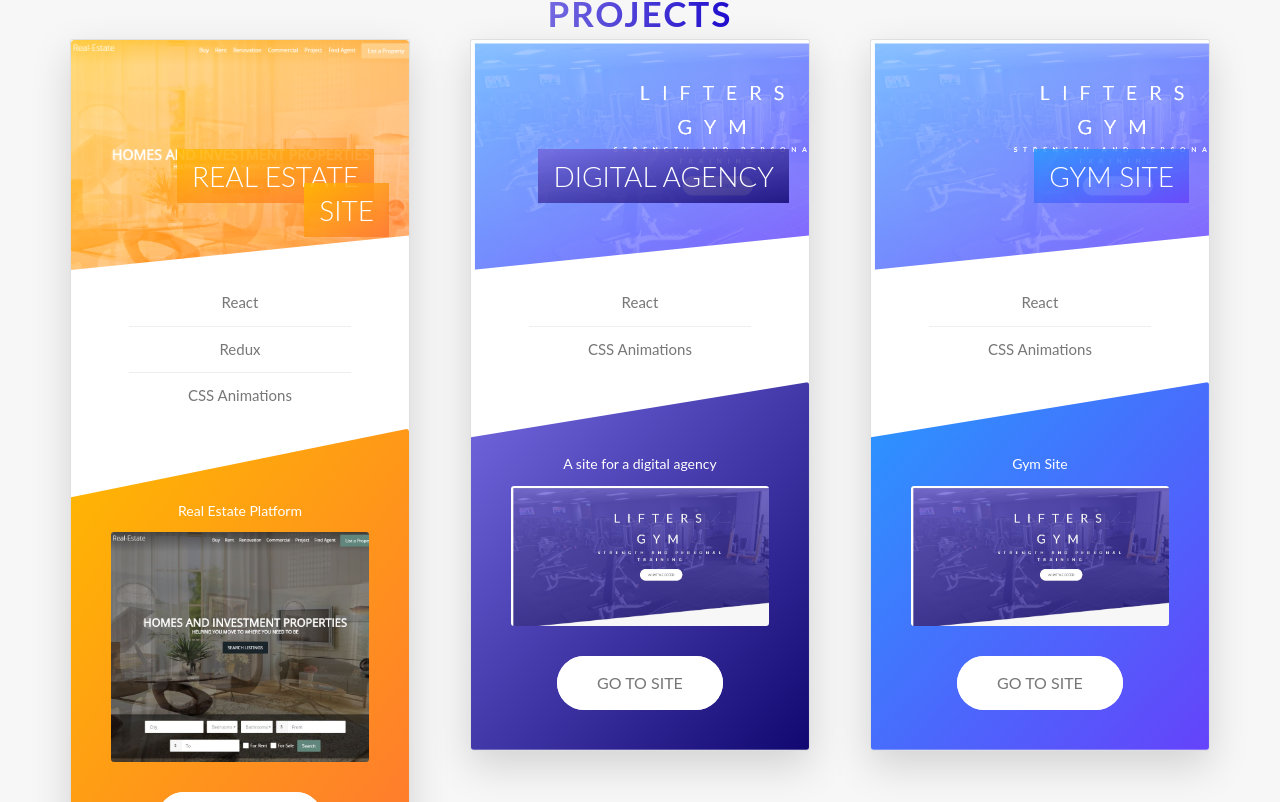
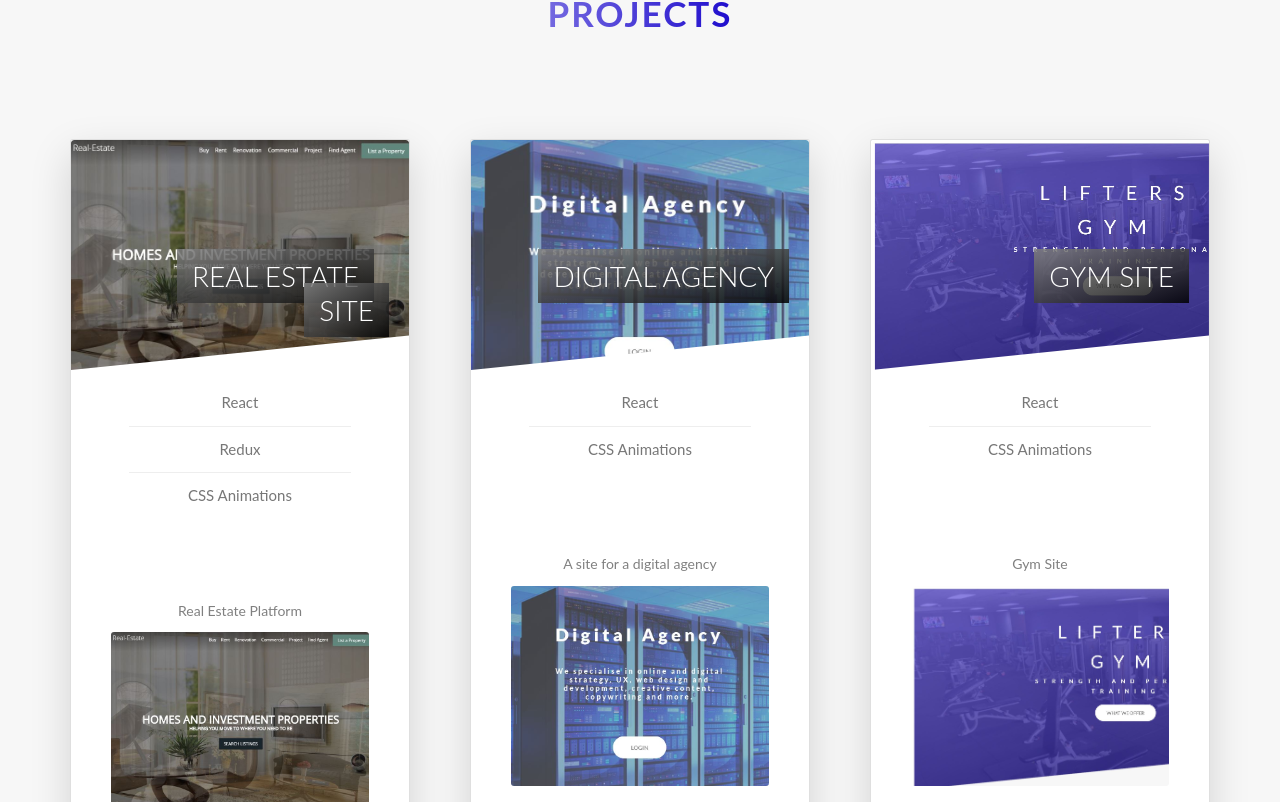
Before and after one commit to Jason30102212/my-portfolio-app, a React (Create React App) app: page / in a window 1280 px wide. Shown: the part 958-1760 px from the top of the page. Built offline with nearby package versions, Linux system fonts and the light colour scheme; a web font is replaced by a local one.

Commit message:
Updated css

```diff
--- a/src/Component/Common/Cards/CardOne/index.js
+++ b/src/Component/Common/Cards/CardOne/index.js
@@ -8,7 +8,7 @@ class CardOne extends Component {
   render() {
     return(
       <div class="card">
-        <div class="card__side card__side--front card__side--front">
+        <div class="card__side card__side--front">
           <div class={`card__picture card__picture--${this.props.image}`}>
             &nbsp;
           </div>
@@ -68,7 +68,7 @@ class CardOne extends Component {
                 ''
                }
             </div>
-            <a href="#popup" class="btn btn--white">{this.props.buttonText}</a>
+            <a href={this.props.link} target="_blank" class="btn btn--white">{this.props.buttonText}</a>
           </div>
         </div>
       </div>
--- a/src/Component/Layout/Footer/index.js
+++ b/src/Component/Layout/Footer/index.js
@@ -6,11 +6,6 @@ class Footer extends Component {
     return(
       <footer class="footer">
         <div className="footer__logo-box">
-        <picture class="footer__logo">
-          <source srcset="img/logo-green-small-1x.png 1x, img/logo-green-small-2x.png 2x"
-                  media="(max-width: 37.5em)" />
-          <img srcset="img/logo-green-1x.png 1x, img/logo-green-2x.png 2x" alt="Full logo" src="img/logo-green-2x.png" />
-        </picture>
         </div>
 
         <div class="row">
--- a/src/Component/Layout/Projects/index.js
+++ b/src/Component/Layout/Projects/index.js
@@ -28,19 +28,21 @@ class Projects extends Component {
               rearLarge=""
               rearSmallTwo=""
               buttonText="Go to site"
+              link="https://real-estate-site.herokuapp.com/"
             />
           </div>
           <div className="col-1-of-3">
             <CardOne
               heading="Digital Agency"
               color="primary"
-              image="gym-site"
+              image="digital-agency"
               item1="React"
               item2="CSS Animations"
               rearSmallOne="A site for a digital agency"
               rearLarge=""
               rearSmallTwo=""
               buttonText="Go to site"
+              link="https://digital-agency-one.herokuapp.com/"
             />
           </div>
           <div className="col-1-of-3">
@@ -54,6 +56,7 @@ class Projects extends Component {
               rearLarge=""
               rearSmallTwo=""
               buttonText="Go to site"
+              link="https://gym-site-one.herokuapp.com/"
             />
           </div>
         </div>
--- a/src/css/style.css
+++ b/src/css/style.css
@@ -352,14 +352,14 @@ body {
     .card__side--front {
       background-color: #fff; }
     .card__side--back {
-      background-color: #fff;
+      background-color: grey;
       transform: rotateY(180deg); }
       .card__side--back-secondary {
-        background-image: linear-gradient(to right bottom, #ffb900, #ff7730); }
+        background-image: linear-gradient(to right bottom, white, white); }
       .card__side--back-primary {
-        background-image: linear-gradient(to right bottom, #7469e0, #120871); }
+        background-image: linear-gradient(to right bottom, white, white); }
       .card__side--back-tertiary {
-        background-image: linear-gradient(to right bottom, #2998ff, #6543fa); }
+        background-image: linear-gradient(to right bottom, white, white); }
   .card:hover .card__side--front {
     transform: rotateY(-180deg); }
   .card:hover .card__side--back {
@@ -373,11 +373,11 @@ body {
     border-top-left-radius: 3px;
     border-top-right-radius: 3px; }
     .card__picture--real-estate {
-      background-image: linear-gradient(to right bottom, #ffb900, #ff7730), url(../images/sites/real-estate.JPG); }
-    .card__picture--digital-agency-site {
-      background-image: linear-gradient(to right bottom, #7469e0, #120871), url(../images/eosLogo.png); }
+      background-image: url(../images/sites/real-estate.JPG); }
+    .card__picture--digital-agency {
+      background-image: url(../images/sites/digital-agency.JPG); }
     .card__picture--gym-site {
-      background-image: linear-gradient(to right bottom, #2998ff, #6543fa), url(../images/sites/gym-site.JPG); }
+      background-image: url(../images/sites/gym-site.JPG); }
   .card__heading {
     font-size: 2.8rem;
     font-weight: 300;
@@ -393,11 +393,11 @@ body {
     -webkit-box-decoration-break: clone;
     box-decoration-break: clone; }
     .card__heading-span--secondary {
-      background-image: linear-gradient(to right bottom, rgba(255, 185, 0, 0.85), rgba(255, 119, 48, 0.85)); }
+      background-image: linear-gradient(to right bottom, rgba(128, 128, 128, 0.85), rgba(0, 0, 0, 0.85)); }
     .card__heading-span--primary {
-      background-image: linear-gradient(to right bottom, rgba(116, 105, 224, 0.85), rgba(18, 8, 113, 0.85)); }
+      background-image: linear-gradient(to right bottom, rgba(128, 128, 128, 0.85), rgba(0, 0, 0, 0.85)); }
     .card__heading-span--tertiary {
-      background-image: linear-gradient(to right bottom, rgba(41, 152, 255, 0.85), rgba(101, 67, 250, 0.85)); }
+      background-image: linear-gradient(to right bottom, rgba(128, 128, 128, 0.85), rgba(0, 0, 0, 0.85)); }
   .card__details {
     padding: 3rem; }
     .card__details ul {
@@ -423,6 +423,7 @@ body {
     margin-bottom: 8rem; }
   .card__price-only {
     font-size: 1.4rem;
+    color: grey;
     text-align: uppercase; }
   .card__price-value {
     font-size: 6rem;
@@ -435,10 +436,13 @@ body {
     border-bottom-left-radius: 3px;
     border-bottom-right-radius: 3px; }
     .card__rear-image--real-estate {
-      height: 23rem;
+      height: 20rem;
       background-image: url(../images/sites/real-estate.JPG); }
+    .card__rear-image--digital-agency {
+      height: 20rem;
+      background-image: url(../images/sites/digital-agency.JPG); }
     .card__rear-image--gym-site {
-      height: 14rem;
+      height: 20rem;
       background-image: url(../images/sites/gym-site.JPG); }
   @media only screen and (max-width: 56.25em), only screen and (hover: none) {
     .card {
@@ -990,7 +994,11 @@ body {
   background-color: #f7f7f7;
   padding: 25rem 0 15rem 0;
   margin-top: -10rem; }
+  .section-projects .u-margin .heading-secondary {
+    padding-bottom: 10rem; }
 
 .section-about {
   position: relative;
   padding: 15rem 0; }
+  .section-about .u-margin .heading-secondary {
+    padding-bottom: 10rem; }
--- a/src/sass/components/_card.scss
+++ b/src/sass/components/_card.scss
@@ -24,19 +24,19 @@
     }
 
     &--back {
-      background-color: $color-white;
+      background-color: grey;
       transform: rotateY(180deg);
 
       &-secondary {
-        background-image: linear-gradient(to right bottom, $color-secondary-light, $color-secondary-dark);
+        background-image: linear-gradient(to right bottom, white, white);
       }
 
       &-primary {
-        background-image: linear-gradient(to right bottom, $color-primary-light, $color-primary-dark);
+        background-image: linear-gradient(to right bottom, white, white);
       }
 
       &-tertiary {
-        background-image: linear-gradient(to right bottom, $color-tertiary-light, $color-tertiary-dark);
+        background-image: linear-gradient(to right bottom, white, white);
       }
 
     }
@@ -62,17 +62,17 @@
 
 
     &--real-estate {
-      background-image: linear-gradient(to right bottom, $color-secondary-light, $color-secondary-dark),
+      background-image:
       url(../images/sites/real-estate.JPG);
     }
 
-    &--digital-agency-site{
-      background-image: linear-gradient(to right bottom, $color-primary-light, $color-primary-dark),
-      url(../images/eosLogo.png);
+    &--digital-agency{
+      background-image:
+      url(../images/sites/digital-agency.JPG);
     }
 
     &--gym-site {
-      background-image: linear-gradient(to right bottom, $color-tertiary-light, $color-tertiary-dark),
+      background-image:
       url(../images/sites/gym-site.JPG);
     }
   }
@@ -96,20 +96,20 @@
 
     &--secondary {
       background-image: linear-gradient(to right bottom,
-      rgba($color-secondary-light, .85),
-      rgba($color-secondary-dark, .85));
+      rgba(grey, .85),
+      rgba(black, .85));
     }
 
     &--primary {
       background-image: linear-gradient(to right bottom,
-      rgba($color-primary-light, .85),
-      rgba($color-primary-dark, .85));
+      rgba(grey, .85),
+      rgba(black, .85));
     }
 
     &--tertiary {
       background-image: linear-gradient(to right bottom,
-      rgba($color-tertiary-light, .85),
-      rgba($color-tertiary-dark, .85));
+      rgba(grey, .85),
+      rgba(black, .85));
     }
   }
 
@@ -151,6 +151,7 @@
 
   &__price-only {
     font-size: 1.4rem;
+    color: grey;
     text-align: uppercase;
   }
 
@@ -168,13 +169,19 @@
     border-bottom-right-radius: 3px;
 
     &--real-estate {
-      height: 23rem;
+      height: 20rem;
       background-image:
       url(../images/sites/real-estate.JPG);
     }
 
+    &--digital-agency {
+      height: 20rem;
+      background-image:
+      url(../images/sites/digital-agency.JPG);
+    }
+
     &--gym-site {
-      height: 14rem;
+      height: 20rem;
       background-image:
       url(../images/sites/gym-site.JPG);
     }
--- a/src/sass/pages/_home.scss
+++ b/src/sass/pages/_home.scss
@@ -18,9 +18,17 @@
   background-color: $color-grey-light-1;
   padding: 25rem 0 15rem 0;
   margin-top: -10rem;
+
+  & .u-margin .heading-secondary {
+    padding-bottom: 10rem;
+  }
 }
 
 .section-about {
   position: relative;
   padding: 15rem 0;
+
+  & .u-margin .heading-secondary {
+    padding-bottom: 10rem;
+  }
 }
```
Also changed, not shown: src/images/sites/digital-agency.JPG (added), src/images/sites/portfolio-site.JPG (added).
